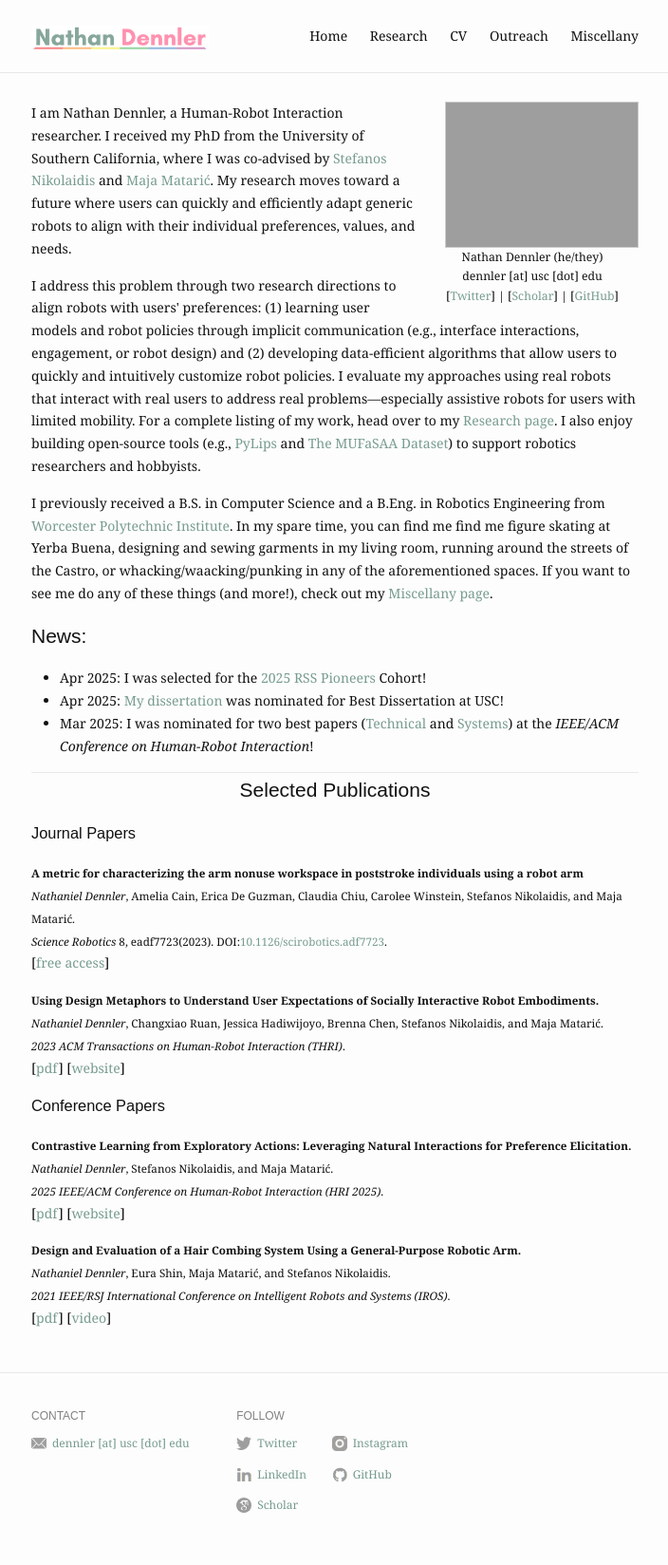
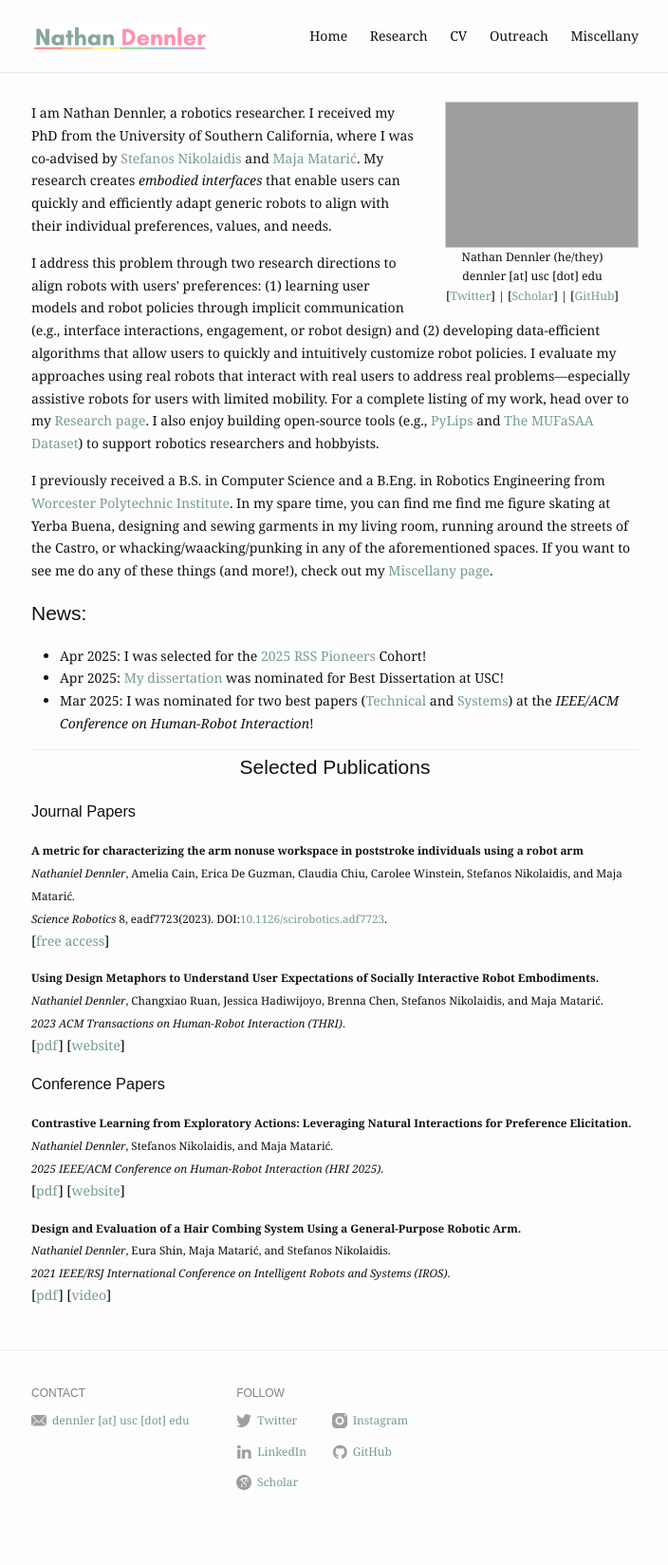
Before and after one commit to ndennler/ndennler.github.io, a Jekyll site: the page built from index.md, in a window 1280 px wide. Shown: the whole page at 95% size, without its empty margins (287-991 px from the left). Built offline with Jekyll 4.4.1, drawn with Linux system fonts in a browser that asks for light colours; after the commit the page ends 1624 px from its top, so only the background shows below that.

Commit message:
Update index.md

```diff
--- a/index.md
+++ b/index.md
@@ -5,9 +5,9 @@
   alt: photograph of a blond person wearing wireframe glasses and a white mockneck staring into the camera.
 ---
 
-<p>
-  I am Nathan Dennler, a Human-Robot Interaction researcher. I received my PhD from the University of Southern California, where I was co-advised by <a href="https://stefanosnikolaidis.net/">Stefanos Nikolaidis</a> and <a href="http://maja-mataric.web.app">Maja Matarić</a>. My research moves toward a future where users can quickly and efficiently adapt generic robots to align with their individual preferences, values, and needs.
-</p>
+
+  I am Nathan Dennler, a robotics researcher. I received my PhD from the University of Southern California, where I was co-advised by <a href="https://stefanosnikolaidis.net/">Stefanos Nikolaidis</a> and <a href="http://maja-mataric.web.app">Maja Matarić</a>. My research creates _embodied interfaces_ that enable users can quickly and efficiently adapt generic robots to align with their individual preferences, values, and needs.
+
 
 <p>
   I address this problem through two research directions to align robots with users' preferences: (1) learning user models and robot policies through implicit communication (e.g., interface interactions, engagement, or robot design) and (2) developing data-efficient algorithms that allow users to quickly and intuitively customize robot policies. I evaluate my approaches using real robots that interact with real users to address real problems—especially assistive robots for users with limited mobility. For a complete listing of my work, head over to my <a href="/research">Research page</a>. I also enjoy building open-source tools (e.g., <a href="https://pylips.readthedocs.io/en/latest/">PyLips</a> and <a href="https://interaction-lab.github.io/robot-metaphors/">The MUFaSAA Dataset</a>) to support robotics researchers and hobbyists.
```
